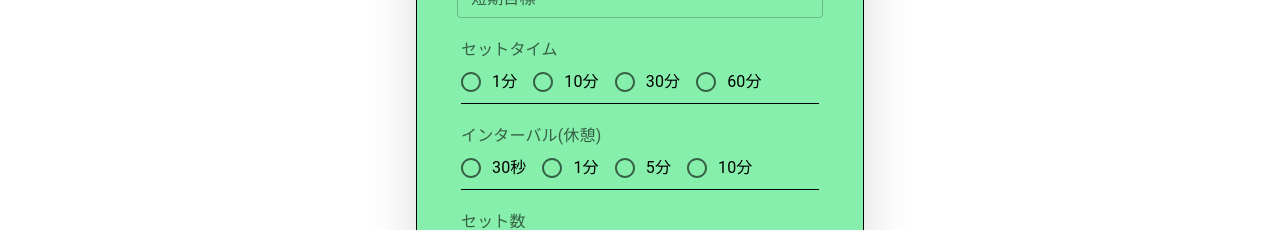
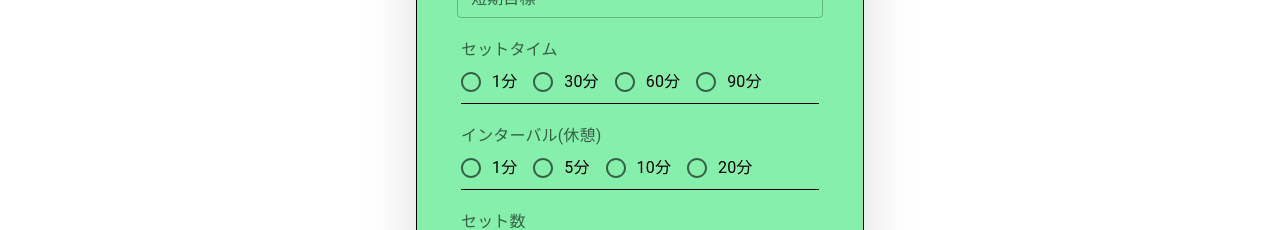
Before and after one commit to YamazoeShintaro/Commit-Timer, a Next.js app: page /setting in a window 1280 px wide. Shown: the part 293-523 px from the top of the page. Built offline with nearby package versions, Linux system fonts and the light colour scheme; no server answers.

Commit message:
♻️初めてログインするUserを初期値で登録できるようにコードを修正した

```diff
--- a/src/app/layout.js
+++ b/src/app/layout.js
@@ -13,7 +13,7 @@ export default function RootLayout({ children }) {
   return (
     <html lang="ja">
       <body className={fnt.className}>
-        <div className='bg-green-300 flex justify-between fixed top-0 left-0 right-0 z-40'>
+        <div className='bg-green-300 flex justify-between fixed top-0 left-0 right-0 z-30'>
           <h1 className='pl-4 py-4 text-2xl'>CommitTimer</h1>
           <div className='flex items-center pr-3'>
             <ul className='flex'>
--- a/src/app/page.js
+++ b/src/app/page.js
@@ -14,15 +14,7 @@ export default function LoginFlow() {
     return (
         <div>
             {user ? (
-              <div className="h-screen pt-20 flex justify-center">
                 <Home />
-                {/* <Button
-                  variant="contained"
-                  type="submit"
-                  style={{ width: 200, height: 55, textTransform: 'none', fontSize: 16 }}
-                  onClick={handleSignOut}
-                >サインアウト</Button> */}
-              </div>
             ) : (
               <div className="flex items-center justify-center">
                 <GoogleForm />
--- a/src/app/setting/page.js
+++ b/src/app/setting/page.js
@@ -1,6 +1,5 @@
 'use client';
 
-// import { addUserProf } from '@/lib/actions';
 import { useForm } from 'react-hook-form';
 import { Button, FormControl, FormControlLabel, FormHelperText, FormLabel, Radio, RadioGroup, TextField } from '@mui/material';
 import { doc, setDoc } from "firebase/firestore";
@@ -14,9 +13,9 @@ export default function SettingPage() {
         longGoal: '',
         shortGoal: '',
         genre: 'animal',
-        setTime: '30m',
-        restTime: '5m',
-        setCount: '3set'
+        setTime: '30',
+        restTime: '5',
+        repeatNumber: '3'
     };
 
     const { register, handleSubmit, formState: { errors } } = useForm({
@@ -42,7 +41,7 @@ export default function SettingPage() {
             shortGoal: data.get('shortGoal'),
             setTime: data.get('setTime'),
             restTime: data.get('restTime'),
-            setCount: data.get('setCount'),
+            repeatNumber: data.get('repeatNumber'),
             genre: data.get('genre')
         };
 
@@ -99,22 +98,22 @@ export default function SettingPage() {
                                 </div>
                                 <RadioGroup name="setTime">
                                     <div className="flex wrap">
-                                        <FormControlLabel value="1分" control={<Radio />} label="1分"
+                                        <FormControlLabel value="1" control={<Radio />} label="1分"
                                             {...register('setTime', {
                                                 required: false,
                                             })}
                                         />
-                                        <FormControlLabel value="10分" control={<Radio />} label="10分"
+                                        <FormControlLabel value="30" control={<Radio />} label="30分"
                                             {...register('setTime', {
                                                 required: false,
                                             })}
                                         />
-                                        <FormControlLabel value="30分" control={<Radio />} label="30分"
+                                        <FormControlLabel value="60" control={<Radio />} label="60分"
                                             {...register('setTime', {
                                                 required: false,
                                             })}
                                         />
-                                        <FormControlLabel value="60分" control={<Radio />} label="60分"
+                                        <FormControlLabel value="90" control={<Radio />} label="90分"
                                             {...register('setTime', {
                                                 required: false,
                                             })}
@@ -130,22 +129,22 @@ export default function SettingPage() {
                                 </div>
                                 <RadioGroup name="restTime">
                                     <div className="flex wrap">
-                                        <FormControlLabel value="30秒" control={<Radio />} label="30秒"
+                                        <FormControlLabel value="1" control={<Radio />} label="1分"
                                             {...register('restTime', {
                                                 required: false,
                                             })}
                                         />
-                                        <FormControlLabel value="1分" control={<Radio />} label="1分"
+                                        <FormControlLabel value="5" control={<Radio />} label="5分"
                                             {...register('restTime', {
                                                 required: false,
                                             })}
                                         />
-                                        <FormControlLabel value="5分" control={<Radio />} label="5分"
+                                        <FormControlLabel value="10" control={<Radio />} label="10分"
                                             {...register('restTime', {
                                                 required: false,
                                             })}
                                         />
-                                        <FormControlLabel value="10分" control={<Radio />} label="10分"
+                                        <FormControlLabel value="20" control={<Radio />} label="20分"
                                             {...register('restTime', {
                                                 required: false,
                                             })}
@@ -159,20 +158,20 @@ export default function SettingPage() {
                                 <div className="mt-5">
                                     <FormLabel component="legend">セット数</FormLabel>
                                 </div>
-                                <RadioGroup name="setCount">
+                                <RadioGroup name="repeatNumber">
                                     <div className="flex wrap">
-                                        <FormControlLabel value="3セット" control={<Radio />} label="3セット"
-                                            {...register('setCount', {
+                                        <FormControlLabel value="3" control={<Radio />} label="3セット"
+                                            {...register('repeatNumber', {
                                                 required: false,
                                             })}
                                         />
-                                        <FormControlLabel value="4セット" control={<Radio />} label="4セット"
-                                            {...register('setCount', {
+                                        <FormControlLabel value="4" control={<Radio />} label="4セット"
+                                            {...register('repeatNumber', {
                                                 required: false,
                                             })}
                                         />
-                                        <FormControlLabel value="5セット" control={<Radio />} label="5セット"
-                                            {...register('setCount', {
+                                        <FormControlLabel value="5" control={<Radio />} label="5セット"
+                                            {...register('repeatNumber', {
                                                 required: false,
                                             })}
                                         />
--- a/src/components/Home.js
+++ b/src/components/Home.js
@@ -1,6 +1,7 @@
 'use client';
 
 import Image from 'next/image';
+import { Button } from '@mui/material';
 import { useState, useEffect } from 'react';
 import { auth, provider } from '@/components/FireBase';
 import { useAuthState } from 'react-firebase-hooks/auth';
@@ -11,6 +12,8 @@ import { collection, getDocs } from "firebase/firestore";
 export default function Home() {
     const [userProfiles, setUserProfiles] = useState([]);
 
+    const [countNew, setCountNew] = useState(0);
+
     const [user] = useAuthState(auth);
 
     // データベースからデータを取得する。
@@ -19,14 +22,13 @@ export default function Home() {
         getDocs(profileData).then((snapShot) => {
             setUserProfiles(snapShot.docs.map((doc) => ({ ...doc.data() })));
         });
-    }, []);
+    }, [countNew]);
 
     const userProfile = userProfiles.find(function(element){
         return element.userId === user.uid;
     });
 
-    //新規のユーザーがログインした時、uidと初期値で登録
-    if (userProfile === false) {
+    const handleNewUser = () => {
         setDoc(doc(db, "profiles", user.uid), {
             userId: user.uid,
             name: "未設定",
@@ -37,11 +39,14 @@ export default function Home() {
             setCount: "3セット",
             genre: "特にない"
         });
-    }
+
+        setCountNew(c => c + 1);
+    };
 
     return (
         <div>
-            {userProfile && (
+            {userProfile ? (
+                <div className="h-screen pt-20 flex justify-center">
                     <div className='w-11/12 max-w-lg'>
                         <div className="flex justify-around items-center border-b-2 border-solid border-black pt-8 pb-6 px-3">
                             <div className="w-3/12 flex justify-center mr-6">
@@ -63,10 +68,25 @@ export default function Home() {
                             <p className='py-5 border-b border-solid border-black'>
                                 短期目標：{userProfile.shortGoal}
                             </p>
-                        <p className='py-5 border-b border-solid border-black'>セットタイム：{userProfile.setTime}</p>
-                        <p className='py-5 border-b border-solid border-black'>休憩時間：{userProfile.restTime}</p>
-                        <p className='py-5 border-b border-solid border-black'>セット数：{userProfile.setCount}</p>
+                            <p className='py-5 border-b border-solid border-black'>セットタイム：{userProfile.setTime}分</p>
+                            <p className='py-5 border-b border-solid border-black'>休憩時間：{userProfile.restTime}分</p>
+                            <p className='py-5 border-b border-solid border-black'>セット数：{userProfile.repeatNumber}セット</p>
                             <p className='py-5 border-b border-solid border-black'>興味：{userProfile.genre}</p>
+                        </div>
+                    </div>
+                </div>
+            ) : (
+                <div className="flex items-center justify-center">
+                    <div className="z-50 w-screen h-screen bg-green-300 pt-12 pb-6 px-8 border border-solid border-black drop-shadow-2xl">
+                        <h2 className="border-b border-solid border-black text-xl pb-6 text-center">新規登録して始めよう</h2>
+                        <div className="flex items-center justify-center h-60">
+                            <Button
+                            variant="contained"
+                            type="submit"
+                            style={{ width: 200, height: 55, textTransform: 'none', fontSize: 16 }}
+                            onClick={handleNewUser}
+                            >新規</Button>
+                        </div>
                     </div>
                 </div>
             )}
```
Lines whose indentation alone changed are shown as unchanged.
